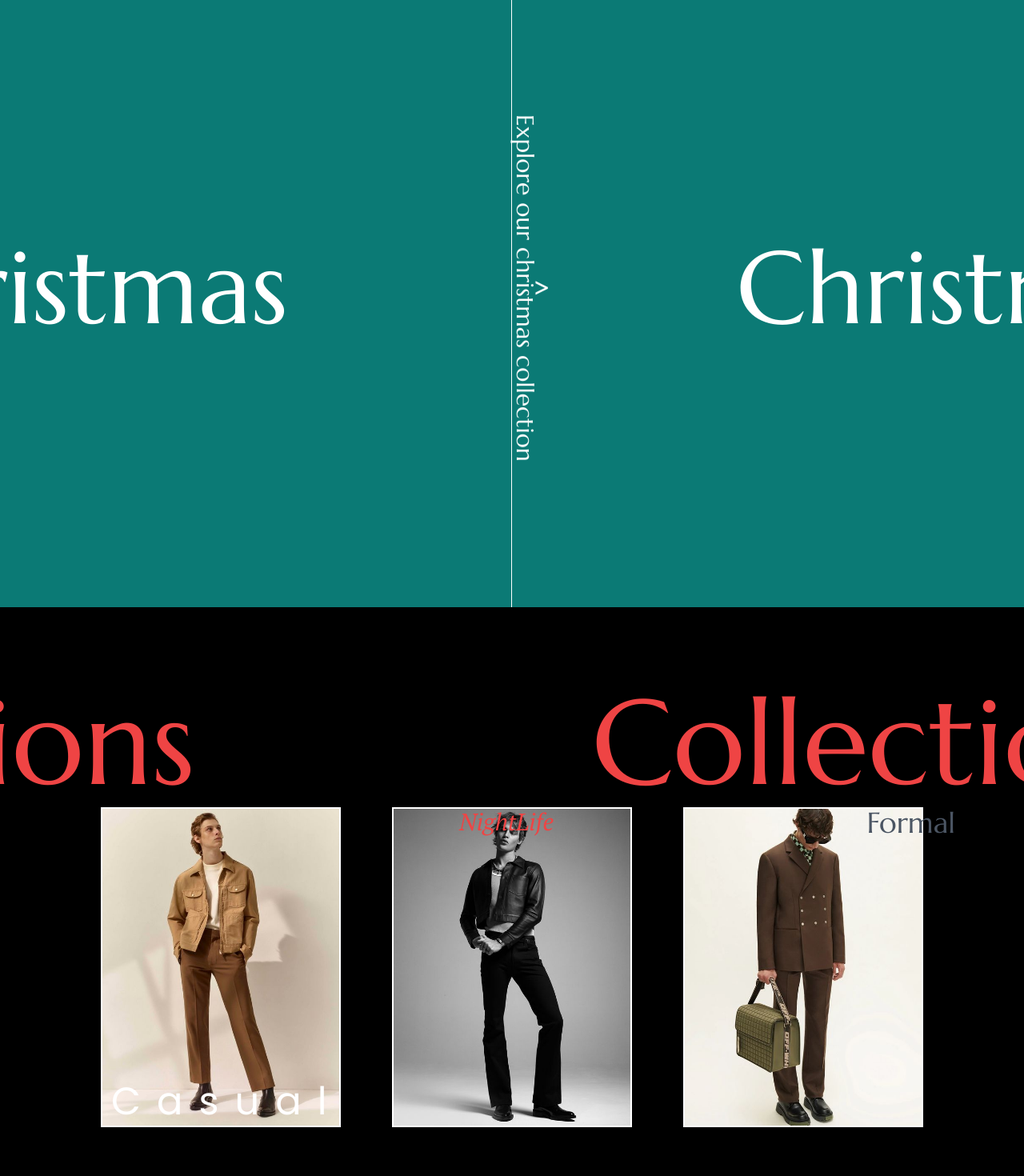
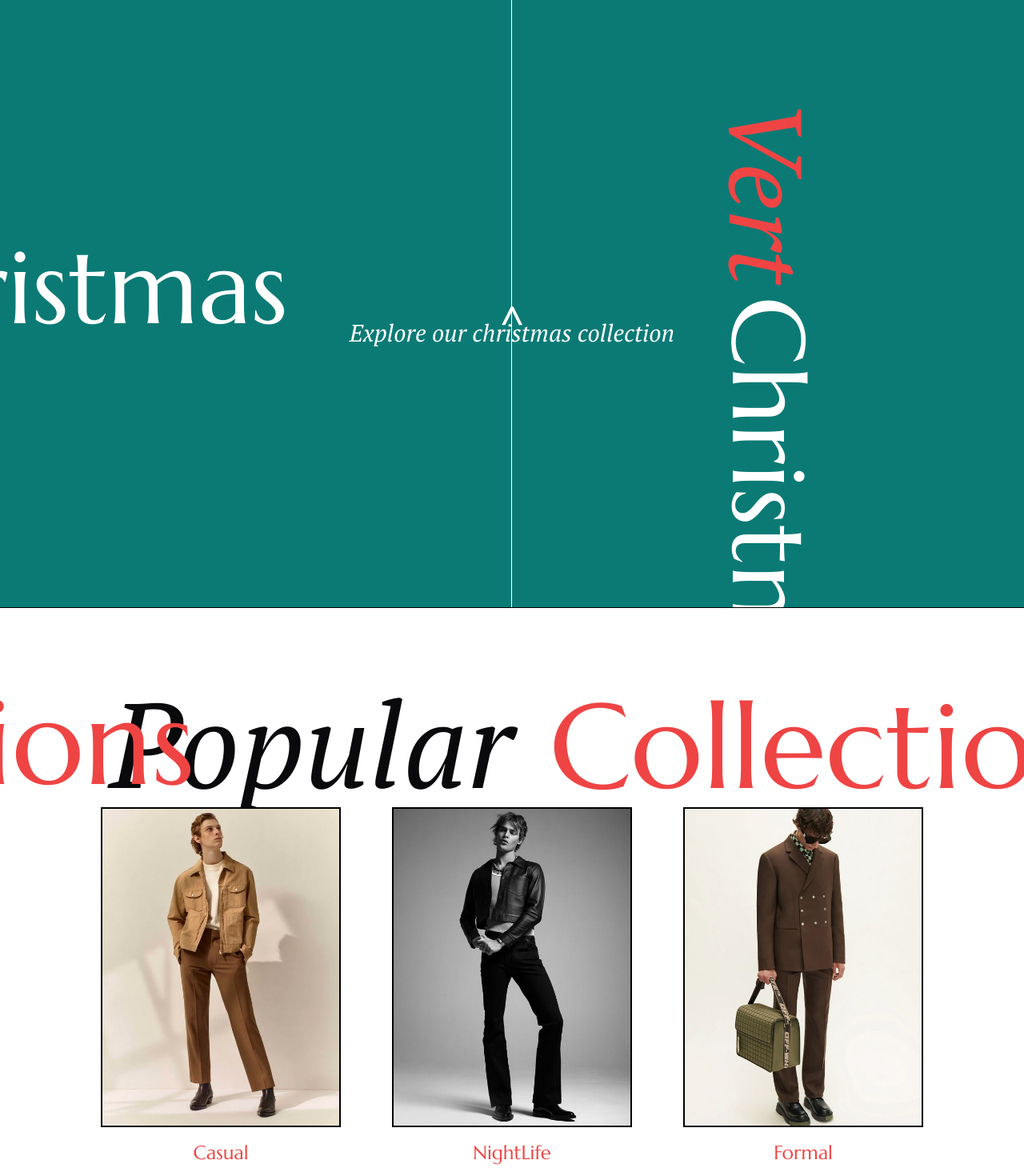
Before and after one commit to derin-art/VertFront, a Next.js app: page / in a window 1280 px wide. Shown: the part 840-2310 px from the top of the page at 80% size. Built offline with nearby package versions, Linux system fonts and the light colour scheme.

Commit message:
Making homepage responsive in tablet and mobile mode

```diff
--- a/components/AltMainPage.tsx
+++ b/components/AltMainPage.tsx
@@ -13,9 +13,7 @@ export default function AltMainPage(props: AltMainPageProps) {
   const [openTimeLine, setOpenTimeLine] = useState(true);
   const borderSol = [1, 2, 3, 4, 5, 6];
   return (
-    <div
-      className={`duration-300  h-screen bg-white p-4 pt-8 font-Poppins linesB`}
-    >
+    <div className={` h-screen bg-white p-4 pt-8 font-Poppins linesB`}>
       <div className="text-[#0A090C] flex relative ">
         <button
           onClick={() => {
--- a/components/CollectionImage.tsx
+++ b/components/CollectionImage.tsx
@@ -16,10 +16,10 @@ export default function CollectionImage(props: CollectionImageProps) {
     if (version === "Formal") {
       return (
         <div
-          className={`absolute text-4xl ${
+          className={`absolute text-4xl hidden sm: ${
             vertical ? "top-8" : " top-8 "
           } -right-2 font-SecFont duration-300 ${
-            props.other ? "text-red-500" : "text-gray-600"
+            props.other ? "text-red-500" : "text-PineGreen"
           }`}
         >
           {version}
@@ -28,7 +28,7 @@ export default function CollectionImage(props: CollectionImageProps) {
     } else if (version === "Casual") {
       return (
         <div
-          className={`absolute text-5xl   ${
+          className={`absolute text-5xl hidden sm:  ${
             vertical ? "left-[45px] bottom-10" : "left-24 bottom-10"
           } font-Poppins tracking-[20px] text-white`}
         >
@@ -38,7 +38,7 @@ export default function CollectionImage(props: CollectionImageProps) {
     } else if (version === "Risque") {
       return (
         <div
-          className={`absolute text-3xl   ${
+          className={`absolute text-3xl hidden sm:   ${
             vertical ? "left-[116px] top-8" : "left-24 top-8"
           } font-PlayI text-red-500`}
         >
@@ -60,10 +60,15 @@ export default function CollectionImage(props: CollectionImageProps) {
 
   return (
     <div
-      className={`relative ${vertical ? "p-8" : "p-2"} ${
+      className={`relative flex flex-col items-center jusify-center ${
+        vertical ? "lg:p-8 p-2" : "p-2"
+      } ${
         props.version === "Jewerly" && "hidden"
       } hover:scale-105 duration-300 z-50`}
     >
+      <div className="absolute -bottom-4 text-red-500 font-SecFont md:text-2xl">
+        {props.version === "Risque" ? "NightLife" : props.version}
+      </div>
       <div className="">
         {header(props.version)}
         <div
@@ -82,7 +87,9 @@ export default function CollectionImage(props: CollectionImageProps) {
           className={`${
             props.version === "Jewerly" && "rotate-90"
           } object-cover ${
-            vertical ? "h-[400px] w-[300px]" : "h-[200px] w-[200px]"
+            vertical
+              ? "lg:h-[400px] lg:w-[300px] h-[200px] w-[150px]"
+              : "h-[200px] w-[200px]"
           } border-y-2 ${
             !props.other ? "border-white" : "border-black border"
           } ${props.version === "Formal" ? "border-x-2" : "border-x-2"}`}
--- a/components/ModernTake/Collection.tsx
+++ b/components/ModernTake/Collection.tsx
@@ -36,7 +36,7 @@ export default function Collection() {
         other ? "bg-white" : "bg-black"
       } relative flex overflow-x-hidden duration-300 items-end snapChild justify-start border-b border-black`}
     >
-      <div className="flex font-SecFont w-full text-[150px] absolute  self-start mt-14 text-red-500">
+      <div className="flex font-SecFont w-full text-[80px] lg:text-[120px]  xl:text-[150px] absolute  self-start mt-14 text-red-500">
         <motion.div
           initial={{
             opacity: 0,
@@ -50,7 +50,12 @@ export default function Collection() {
           viewport={{ once: false }}
           className="absolute -right-[300px]"
         >
-          Collection
+          <motion.span
+            className={`font-PlayI  ${other ? "text-AltBlack" : "text-white"}`}
+          >
+            Popular
+          </motion.span>{" "}
+          Collections
         </motion.div>
         <motion.div
           initial={{
@@ -84,52 +89,6 @@ export default function Collection() {
           </span>
         </p>
       </div>
-      <motion.div
-        initial={{
-          opacity: 0,
-        }}
-        whileInView={{
-          opacity: 1,
-          skewX: 0,
-        }}
-        onAnimationComplete={() => {
-          setOther((prev) => !prev);
-        }}
-        transition={{ duration: 0.6, delay: 0.4 }}
-        viewport={{ once: false }}
-        className="flex ml-20  mb-8 w-full relative items-center hidden"
-      >
-        <motion.div className="p-6 mr-4">
-          {images.slice(0, 2).map((item, index) => {
-            return (
-              <CollectionImage
-                width={150}
-                height={500}
-                img={item.img}
-                word={"Casual"}
-                key={index}
-                version={item.name}
-                other={other}
-              ></CollectionImage>
-            );
-          })}
-        </motion.div>
-        <motion.div className="p-6">
-          {images.slice(2, 4).map((item, index) => {
-            return (
-              <CollectionImage
-                width={150}
-                height={500}
-                img={item.img}
-                word={"Casual"}
-                key={index}
-                version={item.name}
-                other={other}
-              ></CollectionImage>
-            );
-          })}
-        </motion.div>
-      </motion.div>
 
       <motion.div
         initial={{
@@ -144,9 +103,9 @@ export default function Collection() {
         }}
         transition={{ duration: 0.6, delay: 0.4 }}
         viewport={{ once: false }}
-        className="flex w-full items-center justify-center h-full "
+        className="flex w-full items-center justify-center h-full"
       >
-        <motion.div className="lg:mt-[123px] mt-[74px] flex">
+        <motion.div className="lg:mt-[123px] mt-[74px] flex  sm:flex-row">
           {images.map((item, index) => {
             return (
               <div className="mb-6" key={index}>
--- a/components/ModernTake/Mheader.tsx
+++ b/components/ModernTake/Mheader.tsx
@@ -3,7 +3,7 @@ import { motion } from "framer-motion";
 export default function Mheader() {
   const Links = ["home", "collection"];
   return (
-    <div className="w-full font-Poppins text-xs fixed flex items-center z-50 bg-black text-white border-y border-white">
+    <div className="w-full font-Poppins text-xs fixed flex items-center z-50 bg-AltBlack text-white border-y border-white">
       <div className="">
         {Links.map((item, index) => {
           return (
--- a/components/ModernTake/NewXpage.tsx
+++ b/components/ModernTake/NewXpage.tsx
@@ -1,72 +1,132 @@
 import { motion } from "framer-motion";
 import { useState } from "react";
+import useMediaQuery from "../../hooks/useMediaQuery";
 
 export default function NewXpage() {
-  const [other, setOther] = useState(false);
-  console.log(other);
+  const [isAnimationComplete, setAnimationIsComplete] = useState(false);
+
+  const { height, width } = useMediaQuery();
+
+  const textDisplacement = {
+    laptop: {
+      left: { initial: -500, final: -200 },
+      right: { initial: 100, final: -250 },
+    },
+    tablet: {
+      left: { initial: 100, final: -100 },
+      right: { initial: -200, final: -100 },
+    },
+    mobile: {
+      left: { initial: 100, final: -130 },
+      right: { initial: -200, final: -100 },
+    },
+  };
+
+  let textDisplacementToBePassedToElement: {
+    right: {
+      initial: number;
+      final: number;
+    };
+    left: {
+      initial: number;
+      final: number;
+    };
+  };
+
+  textDisplacementToBePassedToElement = textDisplacement.laptop;
+
+  let isMobile: boolean = false;
+
+  if (width) {
+    if (width < 700) {
+      textDisplacementToBePassedToElement = textDisplacement.tablet;
+    }
+    if (width < 400) {
+      textDisplacementToBePassedToElement = textDisplacement.mobile;
+      isMobile = true;
+    }
+  }
+
   return (
     <div
       className={`${
-        other ? "bg-PineGreen text-white " : "bg-white text-PineGreen"
+        isAnimationComplete
+          ? "bg-PineGreen text-white "
+          : "bg-white text-PineGreen"
       } duration-300 h-screen flex border-y snapChild border-black overflow-hidden items-center justify-center`}
     >
-      <motion.div
+      <button
+        className={`${
+          isAnimationComplete
+            ? "text-white border-white"
+            : "text-black bg-white border-black"
+        }  absolute mb-48 font-PlayI border p-2  z-40  sm:hidden`}
+      >
+        Explore Our Christmas Collection
+      </button>
+      <motion.button
         initial={{
-          skew: "20deg",
-          rotate: 90,
+          skew: "30deg",
+          rotate: 0,
         }}
         whileInView={{
           skew: "0deg",
+          rotate: 0,
         }}
         onAnimationEnd={() => {
-          setOther((prev) => !prev);
+          setAnimationIsComplete((prev) => !prev);
         }}
         onAnimationComplete={() => {
-          setOther((prev) => !prev);
+          setAnimationIsComplete((prev) => !prev);
         }}
-        transition={{ duration: 0.5 }}
+        transition={{ duration: 0.3 }}
         viewport={{ once: false }}
         className={`${
-          !other ? "text-black" : "text-white "
-        } absolute text-3xl flex flex-col items-center duration-300  text-black rotate-90 font-SecFont ml-20`}
+          isAnimationComplete ? "text-white" : "text-black "
+        } absolute xl:text-3xl hidden sm:block text-3xl flex flex-col z-30 group duration-300 mt-10 md:ml-0 ml-20  font-PlayI items-center justify-center`}
       >
-        <div className="text-5xl">‸</div>
-        Explore our christmas collection
-      </motion.div>
+        <div className="text-7xl group-hover:text-white duration-300">‸</div>
+        <span className="group-hover:text-red-500 duration-300">
+          Explore our christmas collection
+        </span>
+      </motion.button>
 
       <div
         className={`w-1/2 border-r duration-300 h-full ${
-          !other ? "border-black" : "border-white"
+          isAnimationComplete ? "border-white" : "border-black"
         } relative flex overflow-hidden items-center justify-center`}
       >
         <motion.div
           initial={{
-            left: -500,
+            left: textDisplacementToBePassedToElement.left.initial,
           }}
           whileInView={{
-            left: -200,
+            left: textDisplacementToBePassedToElement.left.final,
           }}
           transition={{ duration: 0.8, delay: 0.2 }}
           viewport={{ once: false }}
-          className="absolute text-7xl xl:text-9xl font-SecFont"
+          className="absolute text-7xl md:text-8xl xl:text-9xl font-SecFont sm:mt-0 mt-48"
         >
           Christmas
         </motion.div>
       </div>
-      <div className="w-1/2  h-full border-black relative font-SecFont flex items-center justify-center">
+      <div
+        className={`w-1/2  h-full border-black relative font-SecFont flex items-center justify-center md:rotate-90`}
+      >
         <motion.div
           initial={{
             opacity: 0,
-            right: 100,
+            right: textDisplacementToBePassedToElement.right.initial,
           }}
           whileInView={{
             opacity: 1,
-            right: -200,
+            right: textDisplacementToBePassedToElement.right.final,
           }}
           transition={{ duration: 0.8 }}
           viewport={{ once: false }}
-          className="absolute right-0 text-7xl xl:text-9xl"
+          className="absolute text-7xl md:text-8xl xl:text-9xl flex"
         >
+          <span className="font-PlayI text-red-500 lg:mr-4">Vert</span>{" "}
           Christmas
         </motion.div>
       </div>
--- /dev/null
+++ b/hooks/useMediaQuery.js
@@ -0,0 +1,32 @@
+import { useState, useEffect } from "react";
+
+function getWindowDimensions() {
+  let width;
+  let height;
+  if (typeof window !== "undefined") {
+    height = window.innerHeight;
+    width = window.innerWidth;
+  }
+
+  return {
+    width,
+    height,
+  };
+}
+
+export default function useMediaQuery() {
+  const [windowDimensions, setWindowDimensions] = useState(
+    getWindowDimensions()
+  );
+
+  useEffect(() => {
+    function handleResize() {
+      setWindowDimensions(getWindowDimensions());
+    }
+
+    window.addEventListener("resize", handleResize);
+    return () => window.removeEventListener("resize", handleResize);
+  }, []);
+
+  return windowDimensions;
+}
--- a/pages/index.tsx
+++ b/pages/index.tsx
@@ -35,7 +35,7 @@ export default function Home() {
         transition={{ duration: 0.8 }}
         viewport={{ once: false }}
       >
-        <AltMainPage other={other}></AltMainPage>
+        <AltMainPage></AltMainPage>
       </motion.div>
       <NewXpage></NewXpage>
       <Collection></Collection>
--- a/tailwind.config.js
+++ b/tailwind.config.js
@@ -31,6 +31,7 @@ module.exports = {
         TiWhite: "#fafafa",
         DarkPine: "#002626",
         LauGreen: "#92AD94",
+        AltBlack: "#0A090C",
       },
     },
   },
```
Also changed, not shown: components/AltMainCenter.tsx (+14 -12 lines), components/ModernTake/Varsity.tsx (+19 -2 lines).
